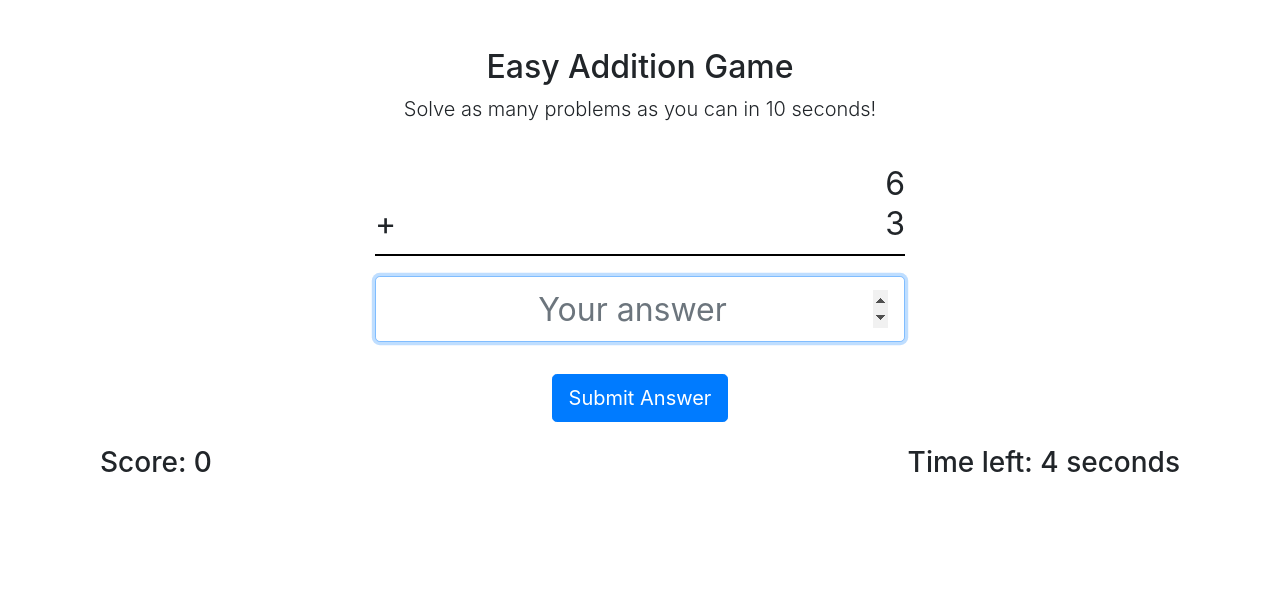
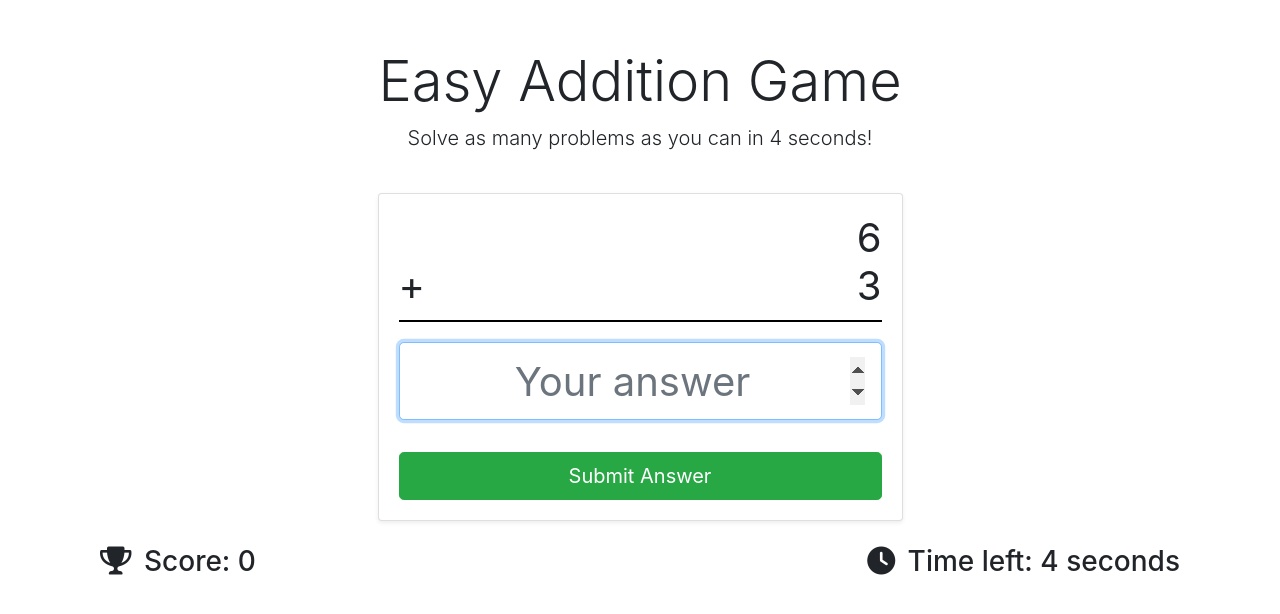
Before and after one commit to michaeljoseph1357/mental_math_app, a Flask app: a page that uses app/templates/games/game_base.html in a window 1280 px wide. Shown: the part 56-670 px from the top of the page. Run offline with Flask 3, Linux system fonts and the light colour scheme; the visitor is signed in with stand-in values (Sample User, id 1); some libraries are stand-ins or nearby versions.

Commit message:
Enhanced gameplay and game over page design, improved user experience

```diff
--- a/app/auth/routes.py
+++ b/app/auth/routes.py
@@ -11,26 +11,26 @@ from .. import db, login_manager
 def load_user(user_id):
     return User.query.get(int(user_id))
 
-@auth.route('/profile')
+@auth.route('/profile', methods=['GET', 'POST'])
 @login_required
 def profile():
     profile_form = UpdateProfileForm(obj=current_user)
     password_form = UpdatePasswordForm()
 
-    if profile_form.validate_on_submit():
+    if request.form.get('form_name') == 'update_username' and profile_form.validate_on_submit():
         current_user.username = profile_form.username.data
         db.session.commit()
         flash('Your username has been updated!', 'success')
         return redirect(url_for('auth.profile'))
 
-    if password_form.validate_on_submit():
-        # Handle password change logic here
-        current_user.set_password(password_form.password.data)
+    if request.form.get('form_name') == 'update_password' and password_form.validate_on_submit():
+        current_user.set_password(password_form.password.data)  # Assuming you have a set_password method
         db.session.commit()
         flash('Your password has been updated!', 'success')
         return redirect(url_for('auth.profile'))
 
     return render_template('profile.html', profile_form=profile_form, password_form=password_form)
+
 
 @auth.route('/landing')
 @login_required
--- a/app/templates/games/game_base.html
+++ b/app/templates/games/game_base.html
@@ -3,16 +3,18 @@
 {% block content %}
 <div class="container text-center mt-5">
     <!-- Header Section -->
-    <div class="row">
+    <div class="row mb-4">
         <div class="col-12">
-            <h2>{{ difficulty|capitalize }} {{ game_type|capitalize }} Game</h2>
-            <p class="lead">Solve as many problems as you can in {{ timer_value }} seconds!</p>
+            <h2 class="display-4">{{ difficulty|capitalize }} {{ game_type|capitalize }} Game</h2>
+            <p class="lead">Solve as many problems as you can in <span id="top-timer">{{ timer_value }}</span> seconds!</p>
         </div>
     </div>
 
-    <!-- Problem Display and Input (Vertical Layout) -->
+    <!-- Problem Display and Input (Inside Card) -->
     <div class="row justify-content-center mt-4">
-        <div class="col-auto">
+        <div class="col-md-6">
+            <div class="card shadow-sm">
+                <div class="card-body">
                     <div class="math-problem">
                         <div class="problem-number">{{ num1 }}</div>
                         <div class="problem-number"><span class="math-symbol">{{ operation_symbol }}</span> {{ num2 }}</div>
@@ -28,8 +30,10 @@
                                 <input type="hidden" name="correct_answer" value="{{ correct_answer }}">
                                 <input type="hidden" name="score" value="{{ score }}">
                             </div>
-                    <button type="submit" class="btn btn-primary btn-lg mt-3">Submit Answer</button>
+                            <button type="submit" class="btn btn-lg btn-success mt-3 w-100">Submit Answer</button>
                         </form>
+                    </div>
+                </div>
             </div>
         </div>
     </div>
@@ -37,10 +41,10 @@
     <!-- Score and Timer -->
     <div class="row mt-4">
         <div class="col-6 text-left">
-            <h3>Score: <span>{{ score }}</span></h3>
+            <h3><i class="fa fa-trophy"></i> Score: <span>{{ score }}</span></h3>
         </div>
         <div class="col-6 text-right">
-            <h3>Time left: <span id="timer">{{ time_left }}</span> seconds</h3>
+            <h3><i class="fa fa-clock"></i> Time left: <span id="bottom-timer">{{ timer_value }}</span> seconds</h3>
         </div>
     </div>
 </div>
@@ -48,7 +52,8 @@
 <script>
   // Countdown timer logic
   let timeLeft = parseInt(document.getElementById('time_left').value);
-  const timerElement = document.getElementById('timer');
+  const topTimerElement = document.getElementById('top-timer');
+  const bottomTimerElement = document.getElementById('bottom-timer');
   const timeLeftInput = document.getElementById('time_left');
   const gameTypeInput = document.getElementById('game_type');
   const difficultyInput = document.getElementById('difficulty');
@@ -64,7 +69,8 @@
           form.action = "{{ url_for('game.game_over') }}";  // Route for handling game over logic
           form.submit();
       } else {
-          timerElement.textContent = timeLeft;
+          topTimerElement.textContent = timeLeft;
+          bottomTimerElement.textContent = timeLeft;
           timeLeftInput.value = timeLeft;  // Update hidden input with the remaining time
       }
   }
@@ -74,15 +80,15 @@
 
 <style>
     .math-problem {
-        font-size: 2rem;
-        line-height: 2.5rem;
+        font-size: 2.5rem;
+        line-height: 3rem;
     }
     .problem-number {
         text-align: right;
     }
     .math-symbol {
         float: left;
-        margin-right: 10px;
+        margin-right: 15px;
     }
     .problem-line {
         border-top: 2px solid #000;
@@ -90,8 +96,15 @@
         margin-bottom: 20px;
     }
     input.form-control-lg {
-        font-size: 2rem;
+        font-size: 2.5rem;
         text-align: right;
+    }
+    .btn-success {
+        background-color: #28a745;
+        border-color: #28a745;
+    }
+    .fa-trophy, .fa-clock {
+        margin-right: 5px;
     }
 </style>
 {% endblock %}
```
Also changed, not shown: app/templates/game_over.html (+26 -14 lines), app/templates/profile.html (+11 -16 lines), app/templates/progress.html (+34 -9 lines). Lines whose indentation alone changed are shown as unchanged.
